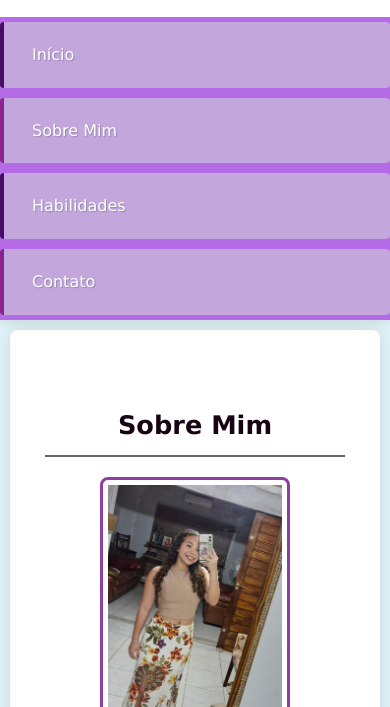
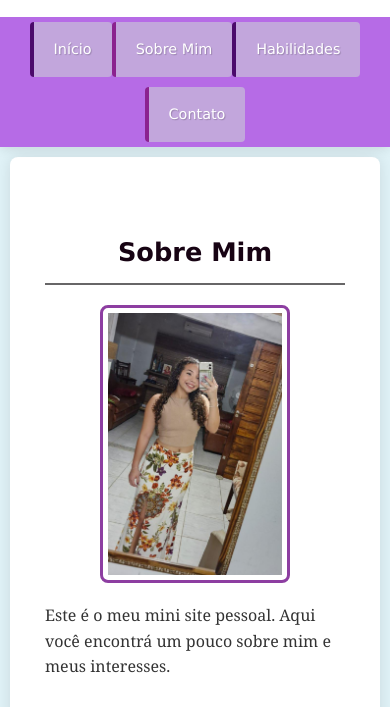
Before and after one commit to MariaFerparada/Meu-Site-Pessoal, a plain HTML site: page index.html in a window 390 px wide. Shown: the part 135-842 px from the top of the page. Drawn offline with Linux system fonts and the light colour scheme.

Commit message:
Add files via upload

```diff
--- a/style.css
+++ b/style.css
@@ -320,11 +320,14 @@ footer p {
 @media (max-width: 768px) {
     /* Ajustes para o menu de navegação */
     .main-nav {
-        flex-direction: column; /* Empilha os itens verticalmente */
+        /*flex-direction: column; /* Empilha os itens verticalmente */
+        flex-wrap: wrap; /*pemite quebrar para outra linha se necessário*/
         height: auto; /* Altura automática */
     }
     .main-nav li a {
-        padding: 12px 20px; /* Padding ajustado para mobile */
+       /*/ padding: 12px 20px; /* Padding ajustado para mobile */
+        padding: 8px 12px;
+        font-size: 0.9em;/ /* Fonte menor */
     }
 
     /* Demais ajustes originais */
```
